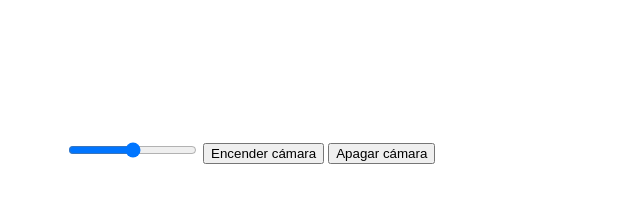
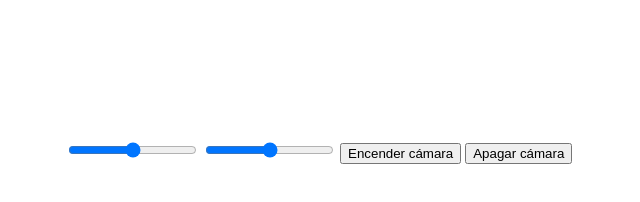
Before and after one commit to Morelia19/Camara, a plain HTML site: page index.html in a window 1280 px wide. Shown: the whole page, without its empty margins (246-886 px from the left). Drawn offline with Linux system fonts and the light colour scheme.

Commit message:
filtro sepia.

```diff
--- a/index.html
+++ b/index.html
@@ -6,12 +6,14 @@
 </head>
 <body>
     <video id="videoElement" autoplay playsinline></video>
-    <input type="range" min="-100" max="100" value="0" step="1" oninput="adjustBrightness(this.value)">
+    <input type="range" id="brightnessRange" min="-100" max="100" value="0" step="1" oninput="adjustBrightness(this.value)">
+    <input type="range" id="skinToneRange" min="-100" max="100" value="0" step="1" oninput="adjustSkinTone(this.value)">
     <button onclick="startCamera()">Encender cámara</button>
     <button onclick="stopCamera()">Apagar cámara</button>
     <script>
         let stream;
         let videoStream;
+        const videoElement = document.getElementById('videoElement');
 
         const selectCamera = async () => {
             try {
@@ -20,7 +22,6 @@
                 const selectedDevice = videoDevices[0];
 
                 stream = await navigator.mediaDevices.getUserMedia({ video: { deviceId: { exact: selectedDevice.deviceId } } });
-                const videoElement = document.getElementById('videoElement');
                 videoElement.srcObject = stream;
                 videoStream = stream.clone();
             } catch (error) {
@@ -44,9 +45,12 @@
 
         const adjustBrightness = (value) => {
             if (!videoStream) return;
+            videoElement.style.filter = `brightness(${parseInt(value)}%)`;
+        };
 
-            const videoElement = document.getElementById('videoElement');
-            videoElement.style.filter = `brightness(${parseInt(value)}%)`;
+        const adjustSkinTone = (value) => {
+            if (!videoStream) return;
+            videoElement.style.filter = `sepia(${parseInt(value)}%)`;
         };
     </script>
 </body>
```
